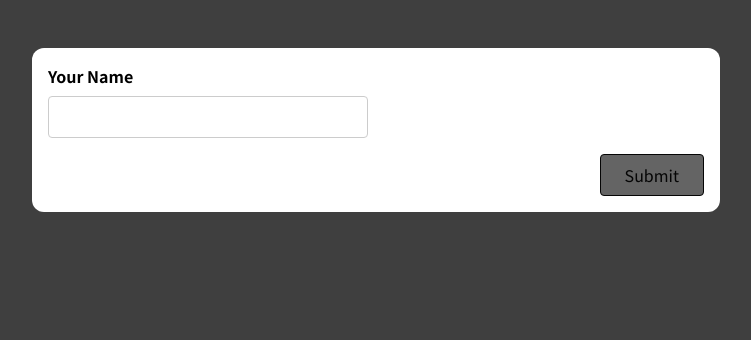
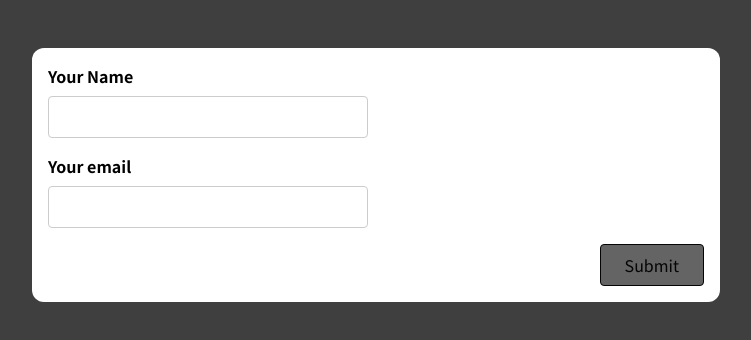
Before and after one commit to Marko-Blazevic/react-forms, a React (Create React App) app: page / in a window 1280 px wide. Shown: the top 340 px of the page, without its empty margins (264-1015 px from the left). Built offline with nearby package versions, Linux system fonts and the light colour scheme.

Commit message:
Added email input and validation

```diff
--- a/src/components/SimpleInput.js
+++ b/src/components/SimpleInput.js
@@ -2,25 +2,32 @@ import { useState } from 'react';
 
 const SimpleInput = (props) => {
   const [enteredName, setEnteredName] = useState('');
+  const [enteredEmail, setEnteredEmail] = useState('');
   const [inputWasTouched, setInputWasTouched] = useState(false);
 
   const checkEnteredName = enteredName.trim() !== '';
+  const trimmedEmail = enteredEmail.trim();
+  const checkEnteredEmail =
+    trimmedEmail !== '' && trimmedEmail.indexOf('@') > -1;
 
   let formIsValid = false;
 
-  if (checkEnteredName) {
+  if (checkEnteredName && checkEnteredEmail) {
     formIsValid = true;
   }
 
   const enteredNameHandler = (event) => {
     setEnteredName(event.target.value);
   };
+  const enteredEmailHandler = (event) => {
+    setEnteredEmail(event.target.value);
+  };
 
   const onBlurHandler = () => {
     setInputWasTouched(true);
   };
 
-  const nameInputClasses =
+  const inputFieldClasses =
     !checkEnteredName && !inputWasTouched
       ? 'form-control'
       : 'form-control invalid';
@@ -30,18 +37,20 @@ const SimpleInput = (props) => {
     setInputWasTouched(true);
 
     console.log(enteredName);
+    console.log(enteredEmail);
 
     if (!checkEnteredName) {
       return;
     }
 
     setEnteredName('');
+    setEnteredEmail('');
     setInputWasTouched(false);
   };
 
   return (
     <form onSubmit={onSubmitHandler}>
-      <div className={nameInputClasses}>
+      <div className={inputFieldClasses}>
         <label htmlFor='name'>Your Name</label>
         <input
           type='text'
@@ -51,7 +60,20 @@ const SimpleInput = (props) => {
           onBlur={onBlurHandler}
         />
         {!checkEnteredName && inputWasTouched && (
-          <p className='error-text'>Name field must be entered.</p>
+          <p className='error-text'>Please enter a name.</p>
+        )}
+      </div>
+      <div className={inputFieldClasses}>
+        <label htmlFor='email'>Your email</label>
+        <input
+          type='email'
+          id='email'
+          value={enteredEmail}
+          onChange={enteredEmailHandler}
+          onBlur={onBlurHandler}
+        />
+        {!checkEnteredEmail && inputWasTouched && (
+          <p className='error-text'>Please enter an email.</p>
         )}
       </div>
       <div className='form-actions'>
```
